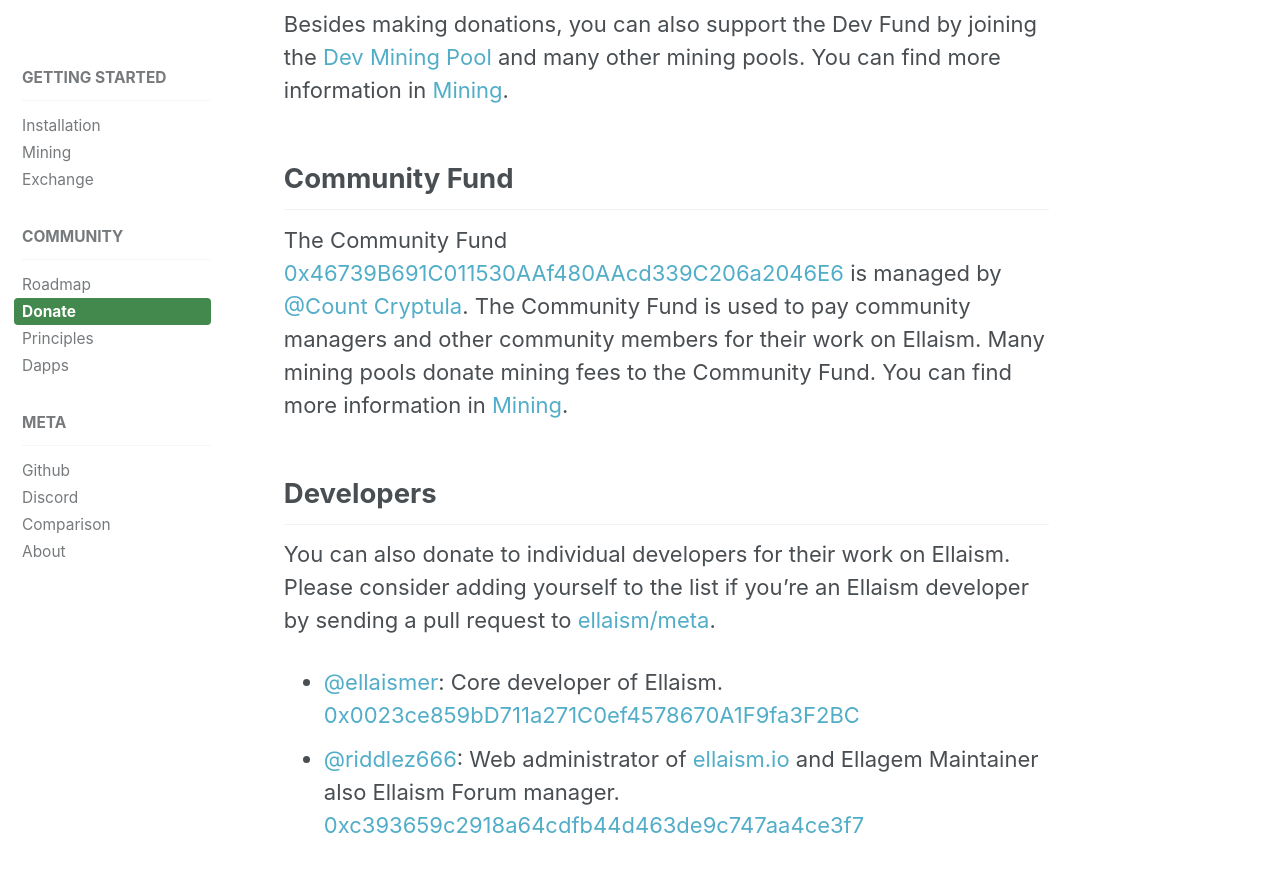
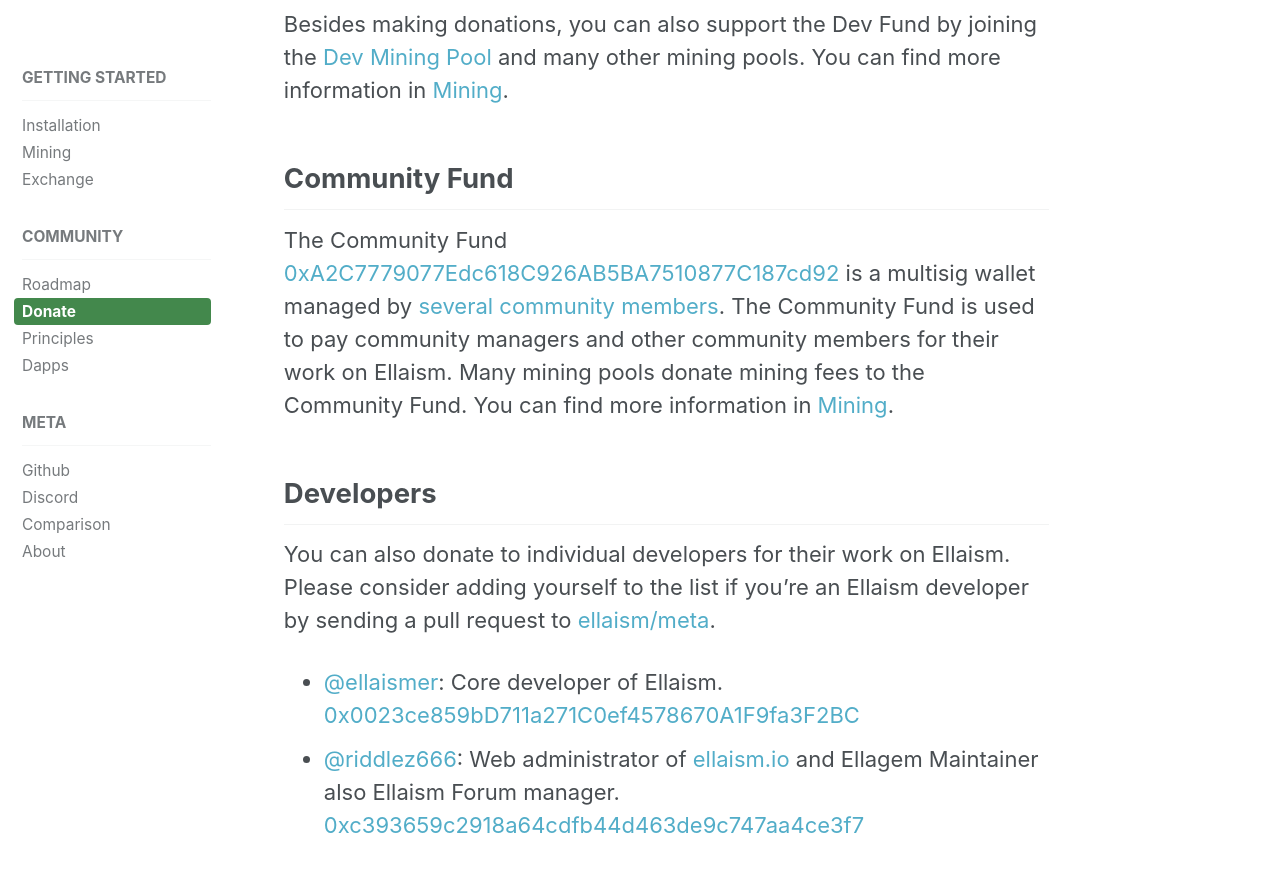
Before and after one commit to ellaism/ellaism.org, a Jekyll site: the page built from _docs/donate.md, in a window 1280 px wide and 900 px high, scrolled down 1307 px. Shown: the top 872 px of the window. Built offline with Jekyll 4.4.1, drawn with Linux system fonts in a browser that asks for light colours.

Commit message:
Update community fund to multisig address

```diff
--- a/_docs/donate.md
+++ b/_docs/donate.md
@@ -28,7 +28,7 @@
 
 ## Community Fund
 
-The Community Fund [0x46739B691C011530AAf480AAcd339C206a2046E6](https://explorer.ellaism.org/addr/0x46739B691C011530AAf480AAcd339C206a2046E6) is managed by [@Count Cryptula](https://twitter.com/talesfmthcrypto). The Community Fund is used to pay community managers and other community members for their work on Ellaism. Many mining pools donate mining fees to the Community Fund. You can find more information in [Mining](/mining/).
+The Community Fund [0xA2C7779077Edc618C926AB5BA7510877C187cd92](https://explorer.ellaism.org/addr/0xA2C7779077Edc618C926AB5BA7510877C187cd92) is a multisig wallet managed by [several community members](https://github.com/ellaism/meta/tree/master/multisig). The Community Fund is used to pay community managers and other community members for their work on Ellaism. Many mining pools donate mining fees to the Community Fund. You can find more information in [Mining](/mining/).
 
 ## Developers
 
```
